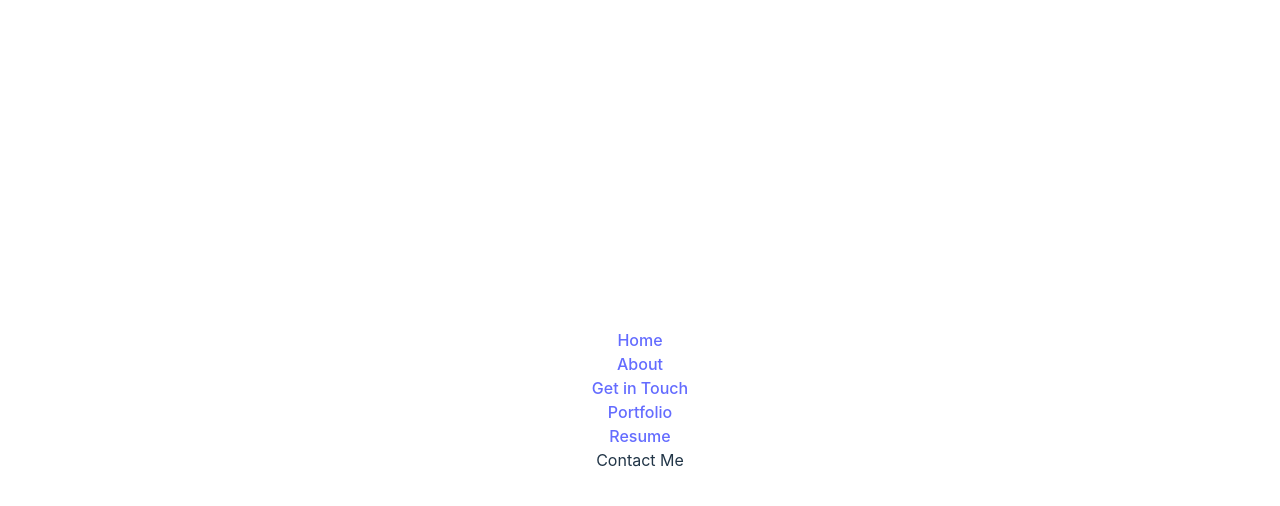
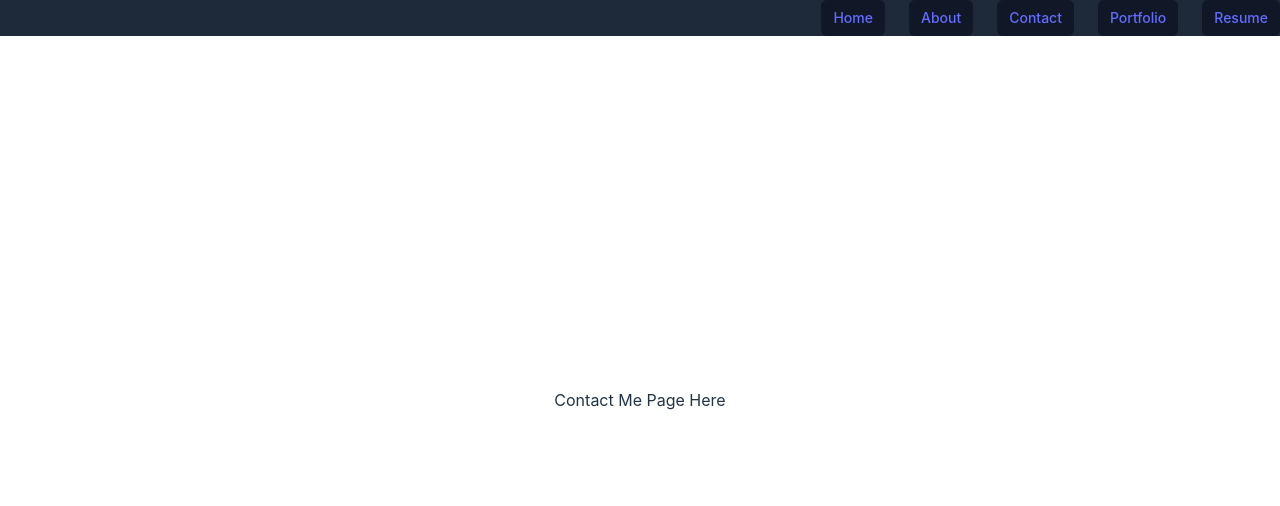
Before and after one commit to marielmetalios/portfolio_2025, a React (Vite) app in the folder portfolio_2025/: page /contact in a window 1280 px wide. Shown: the top 506 px of the page. Built offline with nearby package versions, Linux system fonts and the light colour scheme.

Commit message:
updating logic

```diff
--- a/portfolio_2025/src/components/NavBar.jsx
+++ b/portfolio_2025/src/components/NavBar.jsx
@@ -1,12 +1,15 @@
+// import { Disclosure, DisclosureButton, DisclosurePanel, Menu, MenuButton, MenuItem, MenuItems } from '@headlessui/react'
+// import { Bars3Icon, BellIcon, XMarkIcon } from '@heroicons/react/24/outline'
 import { Link } from 'react-router-dom';
 
 
-const NavBar = ({ links }) => {
+function NavBar(props) {
+  const {links} = props;
     return (
-      <nav>
-        <ul>
+      <nav class="bg-gray-800 fixed top-0 left-0 w-full z-0">
+        <ul class ="container mx-auto flex justify-end space-x-6">
           {links.map((link) => (
-            <li key={link.to}>
+            <li class="rounded-md bg-gray-900 px-3 py-2 text-sm font-medium text-white" key={link.to}>
               <Link to={link.to}>
                 <h2>{link.label}</h2>
               </Link>
--- a/portfolio_2025/src/components/Navigation.jsx
+++ b/portfolio_2025/src/components/Navigation.jsx
@@ -1,11 +1,11 @@
 import { Link } from "react-router-dom";
 import NavBar from "./NavBar";
 
-const Navigation = () => {
+function Navigation() {
   const links = [
     { to: "/home", label: "Home" },
     { to: "/aboutme", label: "About" },
-    { to: "/contact", label: "Get in Touch" },
+    { to: "/contact", label: "Contact" },
     { to: "/portfolio", label: "Portfolio" },
     { to: "/resume", label: "Resume" }
   ];
--- a/portfolio_2025/src/main.jsx
+++ b/portfolio_2025/src/main.jsx
@@ -1,7 +1,7 @@
 import { StrictMode } from 'react'
+// ^ will render everything twice, and catches different rendering issues
 import ReactDOM from 'react-dom/client'
 import { createBrowserRouter, RouterProvider } from 'react-router-dom';
-import { createRoot } from 'react-dom/client'
 
 import App from './App.jsx'
 import ErrorPage from './pages/ErrorPage.jsx'
@@ -13,6 +13,8 @@ import AboutMe from './pages/AboutMe.jsx'
 
 import './index.css'
 
+// function that accepts an array of different routes (objects) and we're putting it in a variable ROUTER
+// we define the path, and then it renders the element
 const router = createBrowserRouter ([
   {
     path: '/',
@@ -47,6 +49,8 @@ const router = createBrowserRouter ([
 ]
 )
 
+// selector selects root, rendering this component
+// we COULD render the App, but instead we render the RouterProvider WITH the router variable passed in as a prop (parameter / object)
 ReactDOM.createRoot(document.getElementById('root')).render(
   <RouterProvider router={router} />
 );
--- a/portfolio_2025/src/pages/Contact.jsx
+++ b/portfolio_2025/src/pages/Contact.jsx
@@ -1,7 +1,7 @@
 const Contact = () => {
     return (
         <div>
-            <h2>Contact Me</h2>
+            <h2>Contact Me Page Here</h2>
         </div>
     )
 }
--- a/portfolio_2025/src/pages/Resume.jsx
+++ b/portfolio_2025/src/pages/Resume.jsx
@@ -4,7 +4,7 @@ const Resume = () => {
 
 return (
     <div>
-        <h2>Resume</h2>
+        <h2>Resume Page Here</h2>
     </div>
 );
 
```
